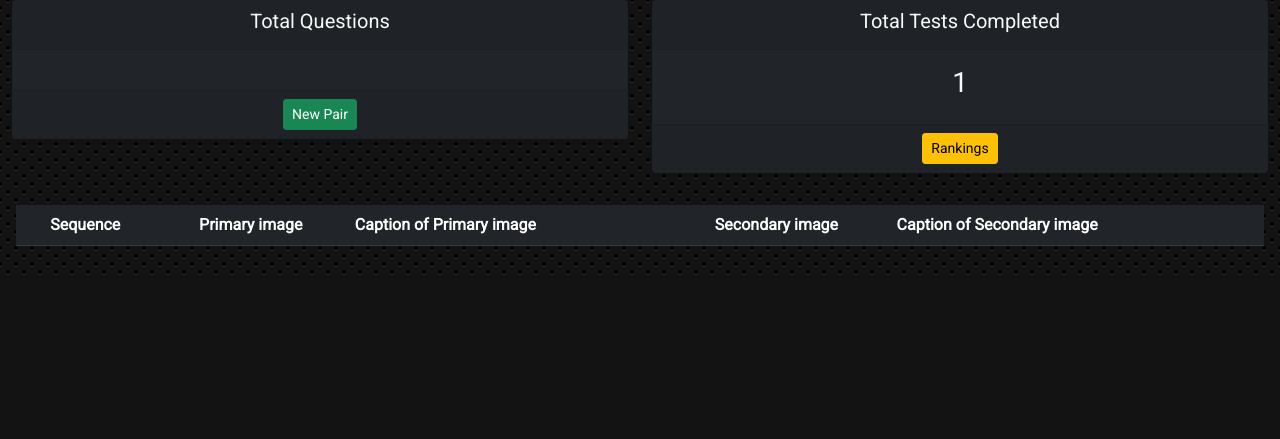
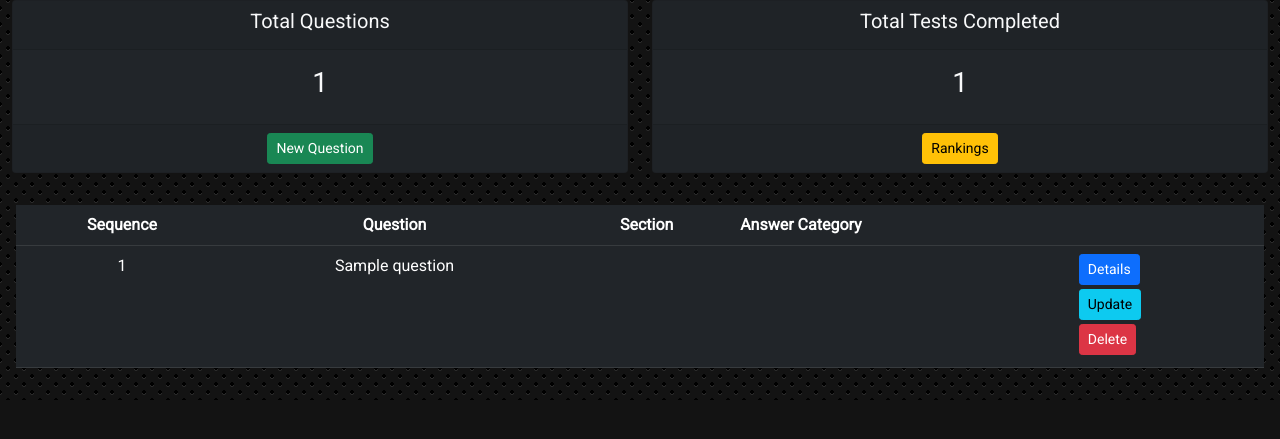
Before and after one commit to periclescy/research-qre, a Django app: page /dashboard in a window 1280 px wide. Shown: the part 136-575 px from the top of the page. Run offline with Django 3.2, Linux system fonts and the light colour scheme; a user stored in the database is signed in; tables that the repository leaves empty hold one stand-in row (values such as "Sample post"); lists and menus that the app fills with data are empty; some libraries are stand-ins or nearby versions.

Commit message:
rearrange dashboard

```diff
--- a/pages/admin.py
+++ b/pages/admin.py
@@ -43,7 +43,7 @@ admin.site.register(MyUser, MyUserIEAdmin)
 
 # ------------- QUESTION ------------- #
 class PostQuestion(admin.ModelAdmin):
-    list_display = ('id', 'question', 'answer_category')
+    list_display = ('id', 'question', 'section', 'answer_category')
 
 
 class MyQuestion(Question):
--- a/pages/models.py
+++ b/pages/models.py
@@ -5,13 +5,13 @@ from ckeditor.fields import RichTextField
 # *** *** Choices Classes *** *** #
 
 class Gender(models.TextChoices):
-    DEF = '', "--"
-    Male = 'M', "Άρρεν / Male"
-    Female = 'F', "Θήλυ / Female"
+    null = '', "--"
+    male = 'M', "Άρρεν / Male"
+    female = 'F', "Θήλυ / Female"
 
 
 class Age(models.TextChoices):
-    DEF = '', "--"
+    null = '', "--"
     u17 = 'u17', "u17"
     r1825 = '18-25', "18-25"
     r2635 = '26-35', "26-35"
@@ -22,7 +22,7 @@ class Age(models.TextChoices):
 
 
 class Education(models.TextChoices):
-    DEF = '', "--"
+    null = '', "--"
     gymnasium = "gymnasium", "Γυμνάσιο / Gymnasium"
     lyceum = "lyceum", "Λύκειο - Τεχνική Σχολή / Lyceum"
     BSc = "BSc", "Πτυχίο / Bachelor"
@@ -31,7 +31,7 @@ class Education(models.TextChoices):
 
 
 class District(models.TextChoices):
-    DEF = '', "--"
+    null = '', "--"
     lemesos = "lemesos", "Λεμεσός/ Λεμεσός"
     nicosia = "nicosia", "Λευκωσία / Nicosia"
     larnaca = "larnaca", "Λάρνακα / Larnaca"
@@ -41,13 +41,20 @@ class District(models.TextChoices):
 
 
 class Residence(models.TextChoices):
-    DEF = '', "--"
+    null = '', "--"
     city = "city", "Πόλη / City"
     suburb = "suburb", "Προάστιο / Suburb"
     village = "village", "Χωριό / Village"
 
 
+class Section(models.TextChoices):
+    null = '', "--"
+    a = "A", "A"
+    b = "B", "B"
+
+
 class AnswerCategory(models.TextChoices):
+    null = '', "--"
     boolean = "boolean", "True / False"
     likert6 = "likert6", "6 point Likert"
     likert7 = "likert7", "7 point Likert"
@@ -66,17 +73,18 @@ class Option(models.Model):
 # ------------- USER ------------- #
 class User(models.Model):
     session = models.IntegerField()
-    gender = models.CharField(max_length=1, choices=Gender.choices, default=Gender.DEF)
-    age = models.CharField(max_length=5, choices=Age.choices, default=Age.DEF)
-    education = models.CharField(max_length=10, choices=Education.choices, default=Education.DEF)
-    district = models.CharField(max_length=12, choices=District.choices, default=District.DEF)
-    residence = models.CharField(max_length=12, choices=Residence.choices, default=Residence.DEF)
+    gender = models.CharField(max_length=1, choices=Gender.choices, default=Gender.null)
+    age = models.CharField(max_length=5, choices=Age.choices, default=Age.null)
+    education = models.CharField(max_length=10, choices=Education.choices, default=Education.null)
+    district = models.CharField(max_length=12, choices=District.choices, default=District.null)
+    residence = models.CharField(max_length=12, choices=Residence.choices, default=Residence.null)
 
 
 # ------------- QUESTION ------------- #
 class Question(models.Model):
-    question = RichTextField(max_length=500, blank=False)
-    answer_category = models.CharField(max_length=8, choices=AnswerCategory.choices, default=AnswerCategory.boolean)
+    question = RichTextField(max_length=1500, blank=False)
+    section = models.CharField(max_length=1, choices=Section.choices, default=Section.null)
+    answer_category = models.CharField(max_length=8, choices=AnswerCategory.choices, default=AnswerCategory.null)
 
 
 # ------------- DATA ------------- #
--- a/pages/templates/pages/backend/dashboard.html
+++ b/pages/templates/pages/backend/dashboard.html
@@ -20,10 +20,10 @@
                 <h5 class="card-title">Total Questions</h5>
             </div>
             <div class="card-body">
-                <h3 class="card-title">{{ total_pairs }}</h3>
+                <h3 class="card-title">{{ total_questions}}</h3>
             </div>
             <div class="card-footer">
-                <a class="btn btn-success btn-sm btn-block" href="{% url 'backend-create_pair'%}">New Pair</a>
+                <a class="btn btn-success btn-sm btn-block" href="{% url 'backend-create'%}">New Question</a>
             </div>
         </div>
     </div>
@@ -48,74 +48,51 @@
         <table class="card-body table table-hover table-dark">
             <tr>
                 <th class="text-center">Sequence</th>
-                <th class="text-center">Primary image</th>
-                <th class="d-none d-md-table-cell">Caption of Primary image</th>
-                <th class="text-center">Secondary image</th>
-                <th class="d-none d-md-table-cell">Caption of Secondary image</th>
+                <th class="text-center">Question</th>
+                <th class="text-center">Section</th>
+                <th class="d-none d-md-table-cell">Answer Category</th>
                 <th></th>
             </tr>
 
-            {% for i in pairs %}
+            {% for i in questions %}
                 <tr>
                     <td class="text-center">{{ i.id }}</td>
-                    <td class="text-center">
-                        <button type="button" class="btn" data-toggle="modal" data-target="#pri{{ i.id }}">
-                            <img src="{{i.image_pri.url}}" alt="{{i.image_pri}}" width="50"/>
-                        </button>
-                        <!-- Primary picture Modal -->
-                        <div class="modal text-dark" id="pri{{ i.id }}">
-                            <div class="modal-dialog">
-                                <div class="modal-content">
+                    <td class="text-center">{{i.question|safe}}</td>
+                    <td class="text-center">{{i.section}}</td>
+                    <td class="text-center">{{i.answer_category}}</td>
+{#                    <td class="d-none d-md-table-cell">{{i.caption_pri_el |safe}}<br/>{{i.caption_pri_en |safe}}</td>#}
 
-                                    <!-- Modal Header -->
-                                    <div class="modal-header">
-                                        <h4 class="modal-title">{{i.image_pri}}</h4>
-                                        <button type="button" class="close" data-dismiss="modal">&times;</button>
-                                    </div>
-
-                                    <!-- Modal body -->
-                                    <div class="modal-body text-center">
-                                        <img src="{{i.image_pri.url}}" alt="{{i.image_pri}}" width="350"/>
-                                    </div>
-
-                                </div>
-                            </div>
-                        </div>
-                    </td>
-
-                    <td class="d-none d-md-table-cell">{{i.caption_pri_el |safe}}<br/>{{i.caption_pri_en |safe}}</td>
-
-                    <td class="text-center">
-                        <button type="button" class="btn" data-toggle="modal" data-target="#sec{{ i.id }}">
-                            <img src="{{i.image_sec.url}}" alt="{{i.image_sec}}" width="50"/>
-                        </button>
-                        <!-- Secondary picture Modal -->
-                        <div class="modal text-dark" id="sec{{ i.id }}">
-                            <div class="modal-dialog">
-                                <div class="modal-content">
-
-                                    <!-- Modal Header -->
-                                    <div class="modal-header">
-                                        <h4 class="modal-title">{{i.image_sec}}</h4>
-                                        <button type="button" class="close" data-dismiss="modal">&times;</button>
-                                    </div>
-
-                                    <!-- Modal body -->
-                                    <div class="modal-body text-center">
-                                        <img src="{{i.image_sec.url}}" alt="{{i.image_sec}}" width="350"/>
-                                    </div>
-
-                                </div>
-                            </div>
-                        </div>
-                    </td>
-
-                    <td class="d-none d-md-table-cell">{{i.caption_sec_el |safe}}<br/>{{i.caption_sec_en |safe}}</td>
+{#                    <td class="text-center">#}
+{#                        <button type="button" class="btn" data-toggle="modal" data-target="#sec{{ i.id }}">#}
+{#                            <img src="{{i.image_sec.url}}" alt="{{i.image_sec}}" width="50"/>#}
+{#                        </button>#}
+{#                        <!-- Secondary picture Modal -->#}
+{#                        <div class="modal text-dark" id="sec{{ i.id }}">#}
+{#                            <div class="modal-dialog">#}
+{#                                <div class="modal-content">#}
+{##}
+{#                                    <!-- Modal Header -->#}
+{#                                    <div class="modal-header">#}
+{#                                        <h4 class="modal-title">{{i.image_sec}}</h4>#}
+{#                                        <button type="button" class="close" data-dismiss="modal">&times;</button>#}
+{#                                    </div>#}
+{##}
+{#                                    <!-- Modal body -->#}
+{#                                    <div class="modal-body text-center">#}
+{#                                        <img src="{{i.image_sec.url}}" alt="{{i.image_sec}}" width="350"/>#}
+{#                                    </div>#}
+{##}
+{#                                </div>#}
+{#                            </div>#}
+{#                        </div>#}
+{#                    </td>#}
+{##}
+{#                    <td class="d-none d-md-table-cell">{{i.caption_sec_el |safe}}<br/>{{i.caption_sec_en |safe}}</td>#}
 
                     <td>
-                        <a class="btn btn-sm btn-primary mb-1" href="{% url 'backend-pair' i.id %}">Details</a><br/>
-                        <a class="btn btn-sm btn-info mb-1" href="{% url 'backend-update_pair' i.id %}">Update</a><br/>
-                        <a class="btn btn-sm btn-danger mb-1" href="{% url 'backend-delete_pair' i.id %}">Delete</a>
+                        <a class="btn btn-sm btn-primary mb-1" href="{% url 'backend-question' i.id %}">Details</a><br/>
+                        <a class="btn btn-sm btn-info mb-1" href="{% url 'backend-update' i.id %}">Update</a><br/>
+                        <a class="btn btn-sm btn-danger mb-1" href="{% url 'backend-delete' i.id %}">Delete</a>
                     </td>
                 </tr>
             {% endfor %}
--- a/pages/urls.py
+++ b/pages/urls.py
@@ -13,12 +13,12 @@ urlpatterns = [
                   path('start', views.start, name='frontend-start'),
                   path('home', views.home, name='frontend-home'),
                   path('dashboard', views.dashboard, name='backend-dashboard'),
-                  path('pair/<str:pk>/', views.pair, name='backend-pair'),
+                  path('question/<str:pk>/', views.question, name='backend-question'),
                   path('rankings', views.rankings, name='backend-rankings'),
-                  path('create_pair', views.create_pair, name='backend-create_pair'),
-                  path('update_pair/<str:pk>/', views.update_pair, name='backend-update_pair'),
-                  path('preview_pair/<str:pk>/', views.preview_pair, name='backend-preview_pair'),
-                  path('delete_pair/<str:pk>/', views.delete_pair, name='backend-delete_pair'),
+                  path('create', views.create, name='backend-create'),
+                  path('update/<str:pk>/', views.update, name='backend-update'),
+                  path('preview/<str:pk>/', views.preview, name='backend-preview'),
+                  path('delete/<str:pk>/', views.delete, name='backend-delete'),
                   path('options', views.options, name='backend-options'),
 
               ] + static(settings.MEDIA_URL, document_root=settings.MEDIA_ROOT)
--- a/pages/views.py
+++ b/pages/views.py
@@ -609,245 +609,146 @@ def dashboard(request):
 
 
 @login_required
-def pair(request, pk):
-    pairs = Pair.objects.all()
-    this_pair = pairs.get(id=pk)
-    this_target = this_pair.pair_target
+def question(request, pk):
+    questions = Question.objects.all()
+    this_question = questions.get(id=pk)
 
     user = get_user(request)
     if user.username == 'user':
         return redirect('/')
 
-    x_primary = this_target.x_pri / this_pair.width_pri * 100
-    y_primary = this_target.y_pri / this_pair.height_pri * 100
-    width_primary = this_target.w_pri / this_pair.width_pri * 100
-    height_primary = this_target.h_pri / this_pair.height_pri * 100
-
-    if this_target.x_sec and this_target.y_sec and this_target.w_sec and this_target.h_sec:
-        x_secondary = this_target.x_sec / this_pair.width_sec * 100
-        y_secondary = this_target.y_sec / this_pair.height_sec * 100
-        width_secondary = this_target.w_sec / this_pair.width_sec * 100
-        height_secondary = this_target.h_sec / this_pair.height_sec * 100
-        target_sec = 'd-block'
-        target_exist = ''
-
-    else:
-        x_secondary = None
-        y_secondary = None
-        width_secondary = None
-        height_secondary = None
-        target_sec = 'd-none'
-        target_exist = 'no-target'
-
-    form = PairForm(instance=this_pair)
+    form = QuestionForm(instance=this_question)
 
     context = {
-        'this_pair': this_pair,
+        'this_question': this_question,
         'form': form,
-
-        'x_primary': x_primary,
-        'y_primary': y_primary,
-        'width_primary': width_primary,
-        'height_primary': height_primary,
-
-        'x_secondary': x_secondary,
-        'y_secondary': y_secondary,
-        'width_secondary': width_secondary,
-        'height_secondary': height_secondary,
-        'target_sec': target_sec,
-        'target_exist': target_exist,
     }
-    return render(request, 'pages/backend/pair.html', context)
+    return render(request, 'pages/backend/question.html', context)
 
 
 @login_required
-def preview_pair(request, pk):
-    pairs = Pair.objects.all()
-    this_pair = pairs.get(id=pk)
-    this_target = this_pair.pair_target
+def preview(request, pk):
+    questions = Question.objects.all()
+    this_question = questions.get(id=pk)
 
     user = get_user(request)
     if user.username == 'user':
         return redirect('/')
 
-    x_primary = this_target.x_pri / this_pair.width_pri * 100
-    y_primary = this_target.y_pri / this_pair.height_pri * 100
-    width_primary = this_target.w_pri / this_pair.width_pri * 100
-    height_primary = this_target.h_pri / this_pair.height_pri * 100
-
-    if this_target.x_sec and this_target.y_sec and this_target.w_sec and this_target.h_sec:
-        x_secondary = this_target.x_sec / this_pair.width_sec * 100
-        y_secondary = this_target.y_sec / this_pair.height_sec * 100
-        width_secondary = this_target.w_sec / this_pair.width_sec * 100
-        height_secondary = this_target.h_sec / this_pair.height_sec * 100
-        target_sec = 'd-block'
-        target_exist = ''
-
-    else:
-        x_secondary = None
-        y_secondary = None
-        width_secondary = None
-        height_secondary = None
-        target_sec = 'd-none'
-        target_exist = 'no-target'
-
     context = {
-        'this_pair': this_pair,
-        'x_primary': x_primary,
-        'y_primary': y_primary,
-        'width_primary': width_primary,
-        'height_primary': height_primary,
-        'x_secondary': x_secondary,
-        'y_secondary': y_secondary,
-        'width_secondary': width_secondary,
-        'height_secondary': height_secondary,
-        'target_exist': target_exist,
-        'target_sec': target_sec,
+        'this_question': this_question,
     }
     return render(request, 'pages/backend/preview.html', context)
 
 
 @login_required
-def create_pair(request):
+def create(request):
     user = get_user(request)
     if user.username == 'user':
         return redirect('/')
 
-    form1 = PairForm()
-    form2 = TargetForm()
+    form1 = QuestionForm()
+    # form2 = TargetForm()
     if request.method == 'POST':
-        form1 = PairForm(request.POST, request.FILES)
-        form2 = TargetForm(request.POST)
+        form1 = QuestionForm(request.POST, request.FILES)
+        # form2 = TargetForm(request.POST)
         print(request.POST)
 
         if form1.is_valid():
-            print('Pair Form is valid')
+            print('Question Form is valid')
         else:
             print('form1 is NOT valid')
 
-        if form2.is_valid():
-            print('form2 is valid')
-        else:
-            print('form2 is NOT valid')
+        # if form2.is_valid():
+        #     print('form2 is valid')
+        # else:
+        #     print('form2 is NOT valid')
 
-        if form1.is_valid() and form2.is_valid():
+        if form1.is_valid():
+            # and form2.is_valid():
             print('All forms are valid')
             model1 = form1.save()
-            model2 = form2.save(commit=False)
-            model2.pair = model1
-            model2.save()
+            # model2 = form2.save(commit=False)
+            # model2.pair = model1
+            # model2.save()
             messages.success(request, 'New pair successfully created!')
             return redirect('/dashboard')
 
         else:
             print('Something wrong with forms')
-            form1 = PairForm()
-            form2 = TargetForm()
+            form1 = QuestionForm()
+            # form2 = TargetForm()
             messages.error(request, 'Error: Your entries are not valid!')
-            return render(request, 'pages/backend/create_update_form.html', {'form1': form1, 'form2': form2})
+            return render(request, 'pages/backend/create_update_form.html', {'form1': form1})
 
     context = {
         'form1': form1,
-        'form2': form2
+        # 'form2': form2
     }
     return render(request, 'pages/backend/create_update_form.html', context)
 
 
 @login_required
-def update_pair(request, pk):
+def update(request, pk):
     user = get_user(request)
     if user.username == 'user':
         return redirect('/')
 
-    this_pair = Pair.objects.get(id=pk)
-    form1 = PairForm(instance=this_pair)
-    form2 = TargetForm(instance=this_pair.pair_target)
-
-    x_primary = this_pair.pair_target.x_pri / this_pair.width_pri * 100
-    y_primary = this_pair.pair_target.y_pri / this_pair.height_pri * 100
-    width_primary = this_pair.pair_target.w_pri / this_pair.width_pri * 100
-    height_primary = this_pair.pair_target.h_pri / this_pair.height_pri * 100
-
-    if this_pair.pair_target.x_sec and this_pair.pair_target.y_sec and this_pair.pair_target.w_sec and this_pair.pair_target.h_sec:
-        x_secondary = this_pair.pair_target.x_sec / this_pair.width_sec * 100
-        y_secondary = this_pair.pair_target.y_sec / this_pair.height_sec * 100
-        width_secondary = this_pair.pair_target.w_sec / this_pair.width_sec * 100
-        height_secondary = this_pair.pair_target.h_sec / this_pair.height_sec * 100
-        target_sec = 'd-block'
-        target_exist = ''
-
-    else:
-        x_secondary = None
-        y_secondary = None
-        width_secondary = None
-        height_secondary = None
-        target_sec = 'd-none'
-        target_exist = 'no-target'
+    this_question = Question.objects.get(id=pk)
+    form1 = QuestionForm(instance=this_question)
+    # form2 = TargetForm(instance=this_pair.pair_target)
 
     if request.method == 'POST':
-        form1 = PairForm(request.POST, request.FILES, instance=this_pair)
-        form2 = TargetForm(request.POST, instance=this_pair.pair_target)
+        form1 = QuestionForm(request.POST, request.FILES, instance=this_question)
+        # form2 = TargetForm(request.POST, instance=this_pair.pair_target)
 
         if form1.is_valid():
-            print('Pair Form is valid')
+            print('Question Form is valid')
         else:
             print('form1 is NOT valid')
 
-        if form2.is_valid():
-            print('form2 is valid')
-        else:
-            print('form2 is NOT valid')
+        # if form2.is_valid():
+        #     print('form2 is valid')
+        # else:
+        #     print('form2 is NOT valid')
 
-        if form1.is_valid() and form2.is_valid():
+        if form1.is_valid():
+            # and form2.is_valid():
             print('All forms are valid')
             model1 = form1.save()
-            model2 = form2.save(commit=False)
-            model2.pair = model1
-            model2.save()
+            # model2 = form2.save(commit=False)
+            # model2.pair = model1
+            # model2.save()
             messages.success(request, 'Your changes successfully applied!')
-            success_url = f"/pair/{this_pair.id}"
+            success_url = f"/pair/{this_question.id}"
             return redirect(success_url)
         else:
             print('Something wrong with forms')
-            form1 = PairForm()
-            form2 = TargetForm()
+            form1 = QuestionForm()
+            # form2 = TargetForm()
             messages.error(request, 'Error: Your changes are not valid!')
-            return render(request, 'pages/backend/create_update_form.html', {'form1': form1, 'form2': form2})
+            return render(request, 'pages/backend/create_update_form.html', {'form1': form1})
 
     context = {
-        'this_pair': this_pair,
+        'this_question': this_question,
         'form1': form1,
-        'form2': form2,
-
-        'x_primary': x_primary,
-        'y_primary': y_primary,
-        'width_primary': width_primary,
-        'height_primary': height_primary,
-
-        'x_secondary': x_secondary,
-        'y_secondary': y_secondary,
-        'width_secondary': width_secondary,
-        'height_secondary': height_secondary,
-        'target_sec': target_sec,
-        'target_exist': target_exist
-
     }
     return render(request, 'pages/backend/create_update_form.html', context)
 
 
 @login_required
-def delete_pair(request, pk):
+def delete(request, pk):
     user = get_user(request)
     if user.username == 'user':
         return redirect('/')
 
-    this_pair = Pair.objects.get(id=pk)
+    this_question = Question.objects.get(id=pk)
     if request.method == "POST":
-        this_pair.delete()
-        messages.success(request, 'The pair successfully deleted!')
+        this_question.delete()
+        messages.success(request, 'The question successfully deleted!')
         return redirect('/dashboard')
     context = {
-        'item': this_pair
+        'item': this_question
     }
     return render(request, 'pages/backend/delete.html', context)
 
```
Also changed, not shown: pages/templates/pages/backend/question.html (renamed from pages/templates/pages/backend/pair.html, +4 -4 lines), pages/migrations/0006_auto_20220219_2201.py (added), pages/migrations/0007_auto_20220220_1207.py (added), pages/migrations/0008_question_section.py (added), 1 other file.
